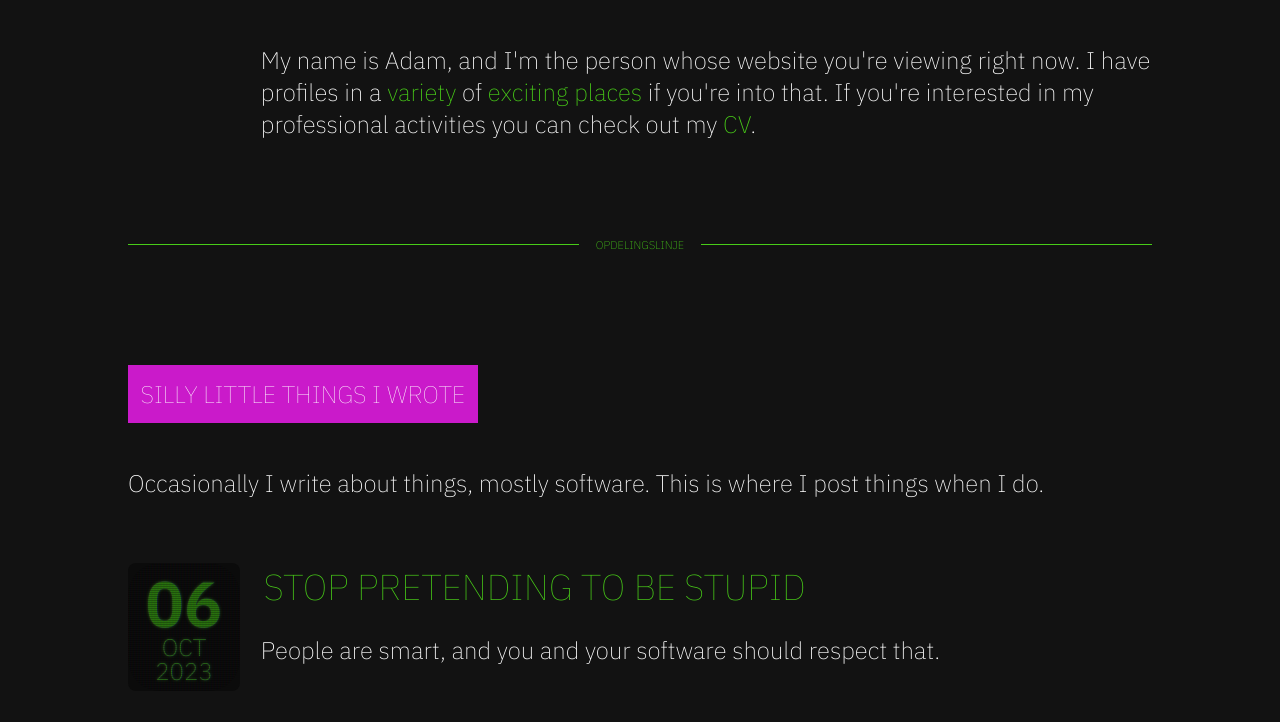
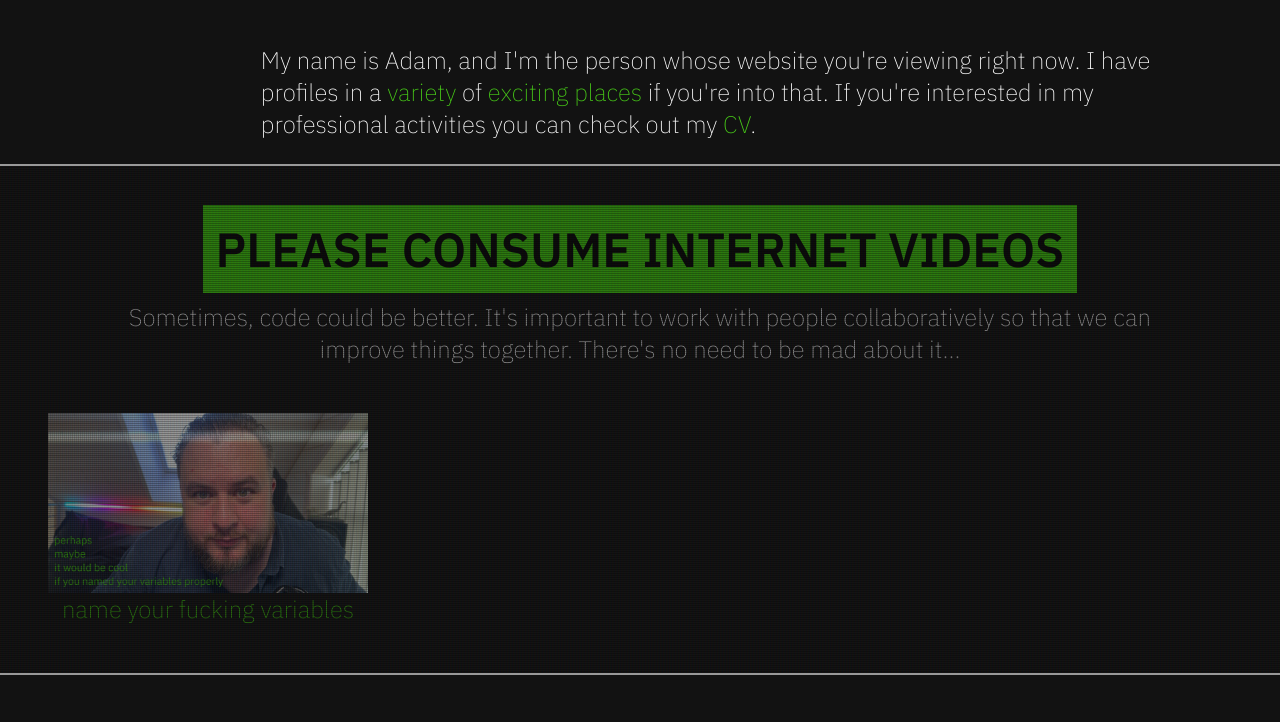
Before and after one commit to chamook/chamook.github.io, a plain HTML site: page index.html in a window 1280 px wide. Shown: the part 230-952 px from the top of the page. Drawn offline with Linux system fonts and the light colour scheme.

Commit message:
Add videos to homepage

```diff
--- a/index.html
+++ b/index.html
@@ -22,7 +22,7 @@
             <h1 class="glitch-text" data-text="Hello World">
                 Hello World
             </h1>
-            <p class="subtitle" lang="ru"><span>Все хорошо, почему ты спрашиваешь?</span></p>
+            <p class="subtitle" title="Everything is ok, why do you ask?" lang="ru"><span>Все хорошо, почему ты спрашиваешь?</span></p>
         </header>
         <div class="intro">
             <p>
@@ -36,10 +36,25 @@
                 <a href="cv/index.html">CV</a>.
             </p>
         </div>
-        <div class="divider">
-            <div></div>
-            <span></span>
+        <div class="video-listing">
+            <header>
+                <h2>Please consume internet videos</h2>
+                <p>
+                    Sometimes, code could be better. It's important to work with people collaboratively so that we
+                    can improve things together. There's no need to be mad about it...
+                </p>
+            </header>
+            <ul class="video-list">
+                <li>
+                    <a href="https://youtu.be/5os1zXUCyjM">
+                        <img src="img/name-your-variables.jpg" alt="Name your variables video thumbnail" />
+                        <span>name your fucking variables</span>
+                    </a>
+                </li>
+            </ul>
+
         </div>
+
         <div class="post-listing">
             <header>
                 <h2>Silly little things I wrote</h2>
--- a/style.css
+++ b/style.css
@@ -177,6 +177,61 @@ header>h2 {
 h2, h3, h4 {
     text-transform: uppercase;
     font-weight: 100;
+}
+
+.video-listing {
+  width: 100vw;
+  position: relative;
+  left: 50%;
+  right: 50%;
+  margin-left: -50vw;
+  margin-right: -50vw;
+  filter: brightness(60%);
+  border-top: 2px solid white;
+  border-bottom: 2px solid white;
+  text-align: center;
+  margin-bottom: 3rem;
+
+  h2 {
+    color: var(--background);
+    font-size: 3rem;
+    font-weight: bold;
+    background-color: var(--green);
+    margin-bottom: 0.5rem;
+  }
+
+  p {
+    width: 80%;
+    margin: auto;
+  }
+
+  .video-list {
+    list-style: none;
+    display: flex;
+    margin: 2rem;
+    padding: 0;
+    align-items: center;
+
+    a {
+      display: grid;
+      max-width: 20rem;
+      text-align: center;
+      padding: 1rem;
+
+
+      img {
+        width: 100%;
+      }
+
+      &:hover {
+        background: none;
+        outline: 2px solid var(--green);
+        filter: brightness(200%);
+      }
+    }
+  }
+
+
 }
 
 .article-listing {
@@ -676,7 +731,7 @@ article>footer, #footnotes {
 .highlight .gd { color: #f92672; } /* Generic.Deleted & Diff Deleted */
 .highlight .gi { color: #a6e22e; } /* Generic.Inserted & Diff Inserted */
 
-.org-src-container pre::before, .highlight pre::before, .datebox::before, .flicker::before, #content blockquote p:not(:last-child)::before {
+.org-src-container pre::before, .highlight pre::before, .datebox::before, .flicker::before, #content blockquote p:not(:last-child)::before, .video-listing::before {
     content: " ";
     display: block;
     position: absolute;
```
Also changed, not shown: img/name-your-variables.jpg (added).
